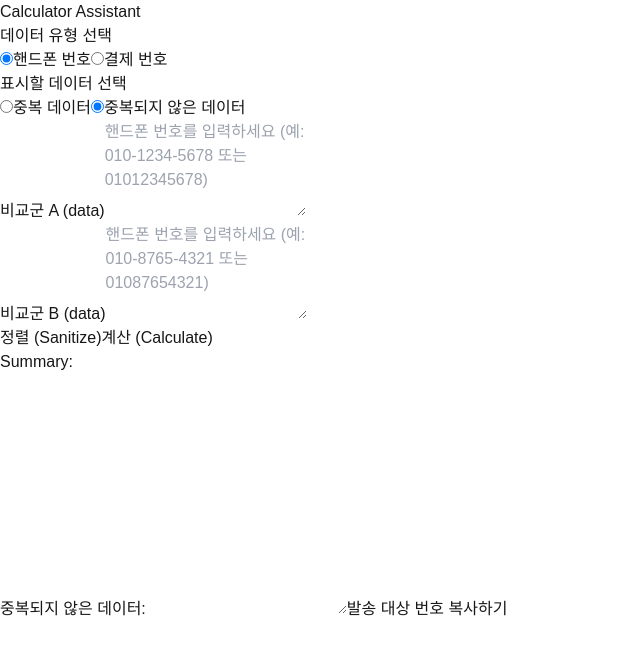
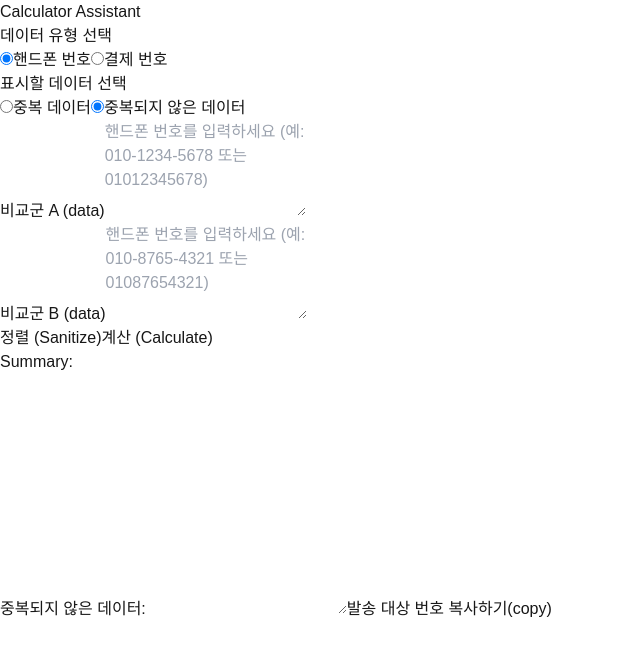
Before and after one commit to Sangwoo950/hp-calculator, a Next.js app: page / in a window 1280 px wide. Shown: the top 656 px of the page, without its empty margins (0-640 px from the left). Built offline with nearby package versions, Linux system fonts and the light colour scheme.

Commit message:
feat.copy문구 추가

```diff
--- a/src/pages/index.tsx
+++ b/src/pages/index.tsx
@@ -276,8 +276,8 @@ export default function Home() {
           onClick={handleCopy}
         >
           {displayOption === 'duplicates'
-            ? '중복 데이터 복사하기'
-            : '발송 대상 번호 복사하기'}
+            ? '중복 데이터 복사하기(copy)'
+            : '발송 대상 번호 복사하기(copy)'}
         </button>
       </div>
     </article>
```
